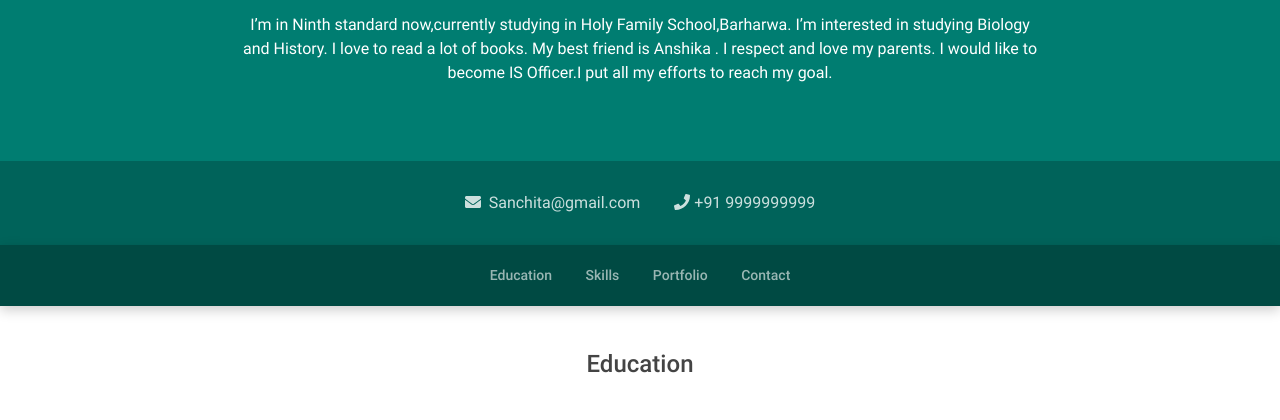
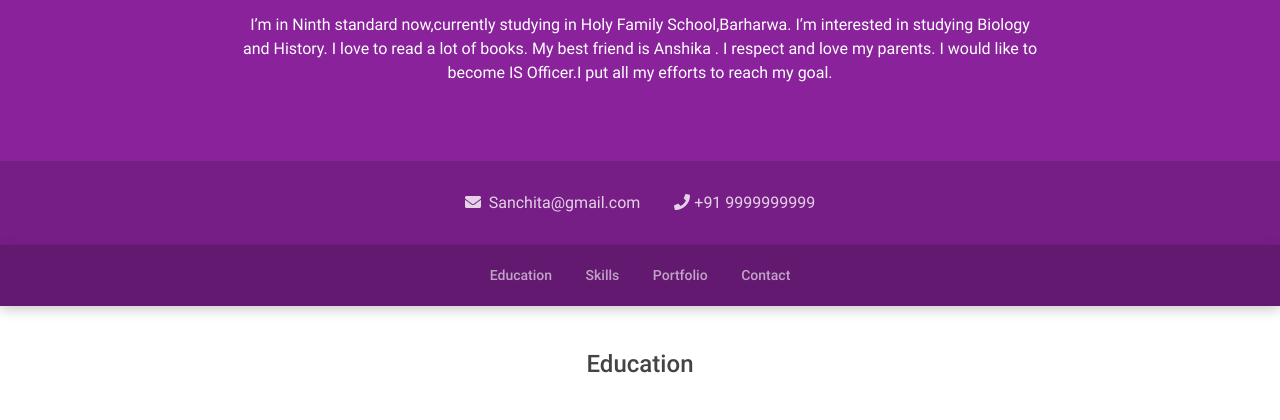
Before and after one commit to ISanchita/ISanchita.github.io, a plain HTML site: page index.html in a window 1280 px wide. Shown: the part 357-777 px from the top of the page. Drawn offline with Linux system fonts and the light colour scheme.

Commit message:
Update index.html

```diff
--- a/index.html
+++ b/index.html
@@ -16,7 +16,7 @@
     <!-- Global CSS -->
     <link rel="stylesheet" href="assets/bootstrap.css">
     <!-- Theme CSS -->
-    <link id="theme-style" rel="stylesheet" href="assets/theme-3.css">
+    <link id="theme-style" rel="stylesheet" href="assets/theme-15.css">
     <link rel="shortcut icon" href="favicon.ico" type="image/x-icon">
     <link rel="icon" href="favicon.ico" type="image/x-icon">
 
```
